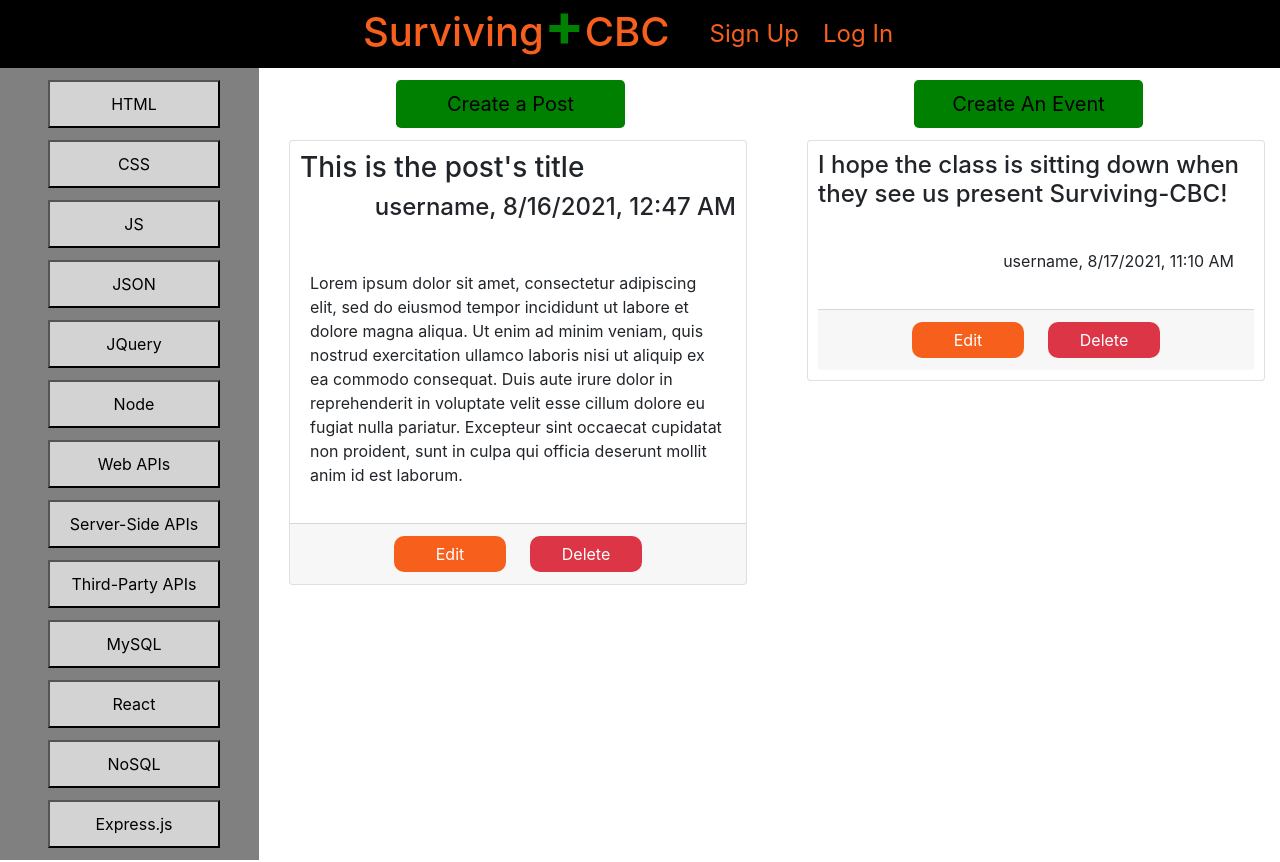
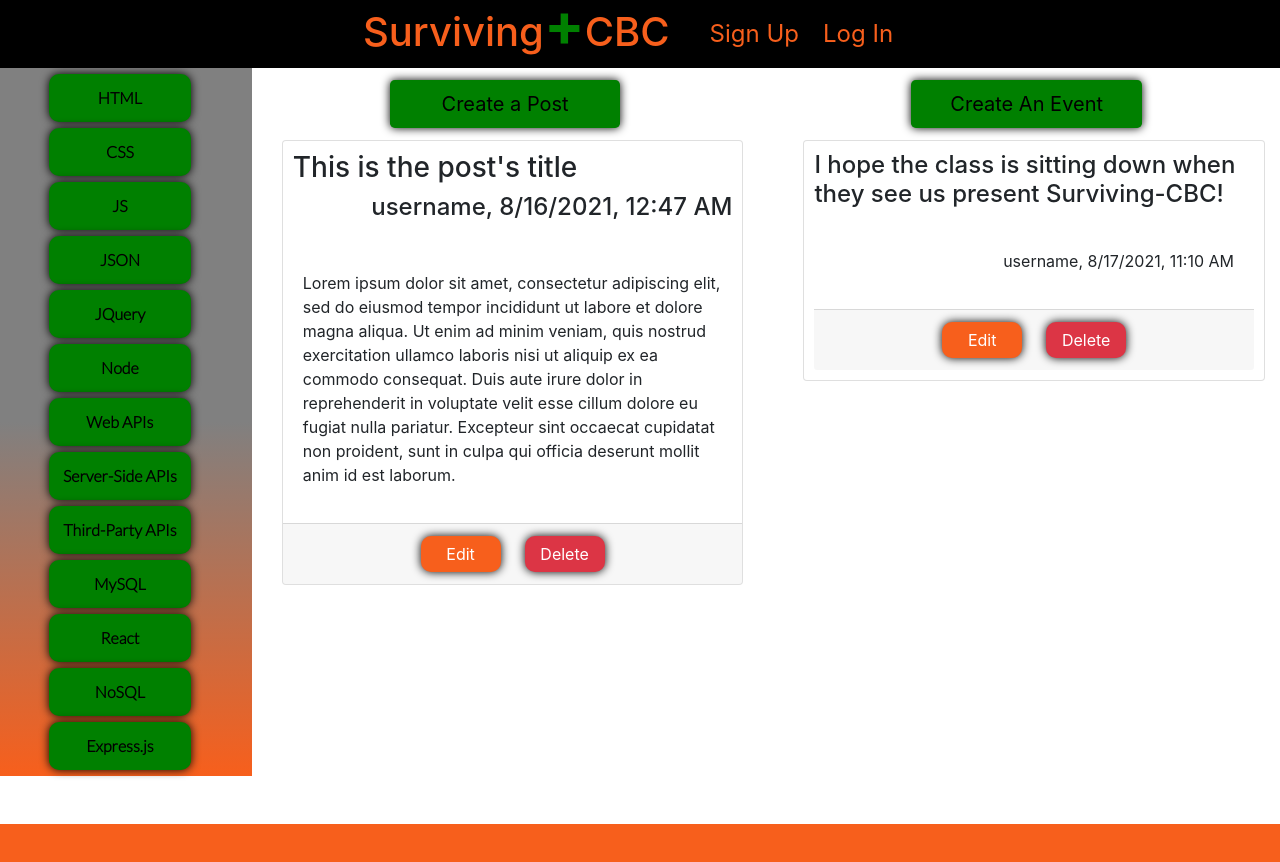
Before and after one commit to lilyhi/surviving-cbc, a React (Create React App) app in the folder client/: page / in a window 1280 px wide. Shown: the top 862 px of the page. Built offline with nearby package versions, Linux system fonts and the light colour scheme.

Commit message:
styled all homepage buttons for consistency

```diff
--- a/client/src/components/CreateEventButton/index.js
+++ b/client/src/components/CreateEventButton/index.js
@@ -7,7 +7,9 @@ const CreateEventButton = () => {
     return (
 
         <div className="list-group col-sm-6">
-            <Link to="/" className="btn btn-lg active" role="button" aria-pressed="true" style={{ backgroundColor: 'green', color: 'black', textWeight: 'bold' }}>
+            <Link to="/" className="btn btn-lg active" role="button" aria-pressed="true" style={{
+                backgroundColor: 'green', color: 'black', textWeight: 'bold', boxShadow: '0 0 10px rgba(0, 0, 0, 1)'
+            }}>
                 Create An Event</Link>
         </div>
 
--- a/client/src/components/CreatePostButton/index.js
+++ b/client/src/components/CreatePostButton/index.js
@@ -7,7 +7,8 @@ const CreatePostButton = () => {
     return (
 
         <div className="list-group col-sm-6">
-            <Link to="/" className="btn btn-lg active" role="button" aria-pressed="true" style={{ backgroundColor: 'green', color: 'black' }}>
+            <Link to="/" className="btn btn-lg active" role="button" aria-pressed="true" style={{
+                backgroundColor: 'green', color: 'black', boxShadow: '0 0 10px rgba(0, 0, 0, 1)' }}>
                 Create a Post</Link>
         </div>
 
--- a/client/src/components/SubjectButton/index.js
+++ b/client/src/components/SubjectButton/index.js
@@ -15,9 +15,14 @@ const SubjectButton = ({ clickEvent, subject }) => {
                 width: '100%',
                 height: '3REM',
                 padding: '.5REM',
-                margin: '12px',
-                backgroundColor: 'lightgray',
-
+                margin: '6px',
+                backgroundColor: 'green',
+                border: 'none',
+                borderRadius: '10px',
+                fontFamily: "'Lato', sans-serif",
+                color: 'black',
+                fontWeight: 'bold',
+                boxShadow: '0 0 10px rgba(0, 0, 0, 1)'
 
             }}
             onClick={() => clickEvent(subject)}
--- a/client/src/pages/Home.js
+++ b/client/src/pages/Home.js
@@ -39,7 +39,7 @@ const Home = () => {
     return (
         <main>
             <Row>
-                <Col style={{ display: 'flex', flexWrap: 'wrap', flexDirection: 'column', alignItems: 'center', backgroundColor: 'gray', flex: 1 }}>
+                <Col style={{ display: 'flex', flexWrap: 'wrap', flexDirection: 'column', alignItems: 'center', background: 'linear-gradient(to bottom, #808080 50%, #f75f1c 100%', flex: 1, paddingLeft: '6px' }}>
 
                     <div>
                         {subjects.map(subject => (
@@ -78,7 +78,7 @@ const Home = () => {
                         <SingleEventView />
                     </div>
 
-                    {/* Please Keep Notes below--- I want to eventually create a page that prompts up if there is no posts inregards to a subject. */}
+                    {/* Please Keep Notes below--- I want to eventually create a page that prompts up if there is no posts in regards to a subject. */}
 
                     {/* //post.length?, post.map reference:
             {subjects.map(subject => (
--- a/client/src/pages/SingleEventView.js
+++ b/client/src/pages/SingleEventView.js
@@ -20,11 +20,11 @@ function SingleEventView() {
                 </Card.Body>
 
                 <Card.Footer className='text-center'>
-                    <Button style={{ backgroundColor: '#F75F1C', border: 'none', borderRadius: '10px', margin: '0 12px', width: '7REM' }}>
+                    <Button style={{ backgroundColor: '#F75F1C', border: 'none', borderRadius: '10px', margin: '0 12px', width: '5REM', boxShadow: '0 0 10px rgba(0, 0, 0, 1)' }}>
                         Edit
                     </Button>
 
-                    <Button className="btn-danger" style={{ border: 'none', borderRadius: '10px', margin: '0 12px', width: '7REM' }}>
+                    <Button className="btn-danger" style={{ border: 'none', borderRadius: '10px', margin: '0 12px', width: '5REM', boxShadow: '0 0 10px rgba(0, 0, 0, 1)' }}>
                         Delete
                     </Button>
 
--- a/client/src/pages/SinglePostView.js
+++ b/client/src/pages/SinglePostView.js
@@ -21,11 +21,11 @@ function SinglePostView() {
                 </Card.Body>
 
                 <Card.Footer className='text-center'>
-                    <Button style={{ backgroundColor: '#F75F1C', border: 'none', borderRadius: '10px', margin: '0 12px', width: '7REM' }}>
+                    <Button style={{ backgroundColor: '#F75F1C', border: 'none', borderRadius: '10px', margin: '0 12px', width: '5REM', boxShadow: '0 0 10px rgba(0, 0, 0, 1)' }}>
                         Edit
                     </Button>
 
-                    <Button className="btn-danger" style={{ border: 'none', borderRadius: '10px', margin: '0 12px', width: '7REM' }}>
+                    <Button className="btn-danger" style={{ border: 'none', borderRadius: '10px', margin: '0 12px', width: '5REM', boxShadow: '0 0 10px rgba(0, 0, 0, 1)' }}>
                         Delete
                     </Button>
                 </Card.Footer>
```
